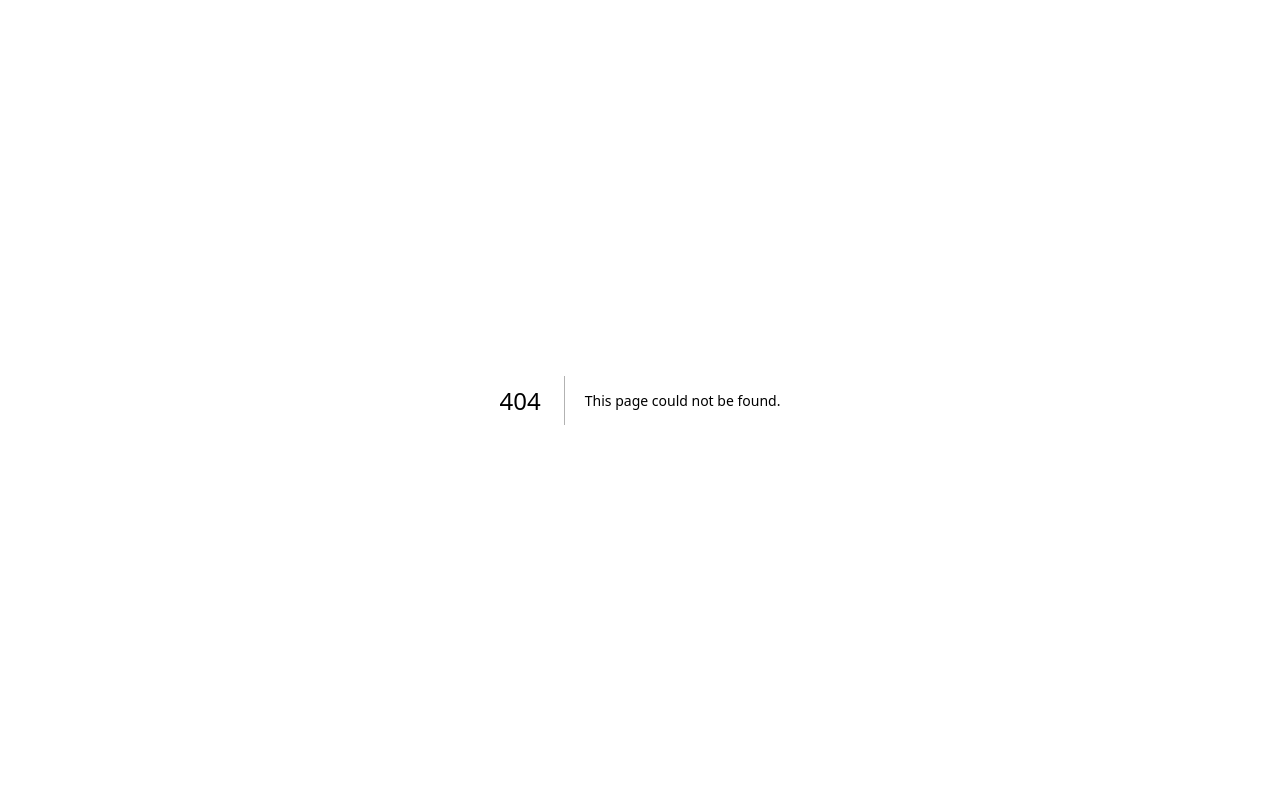
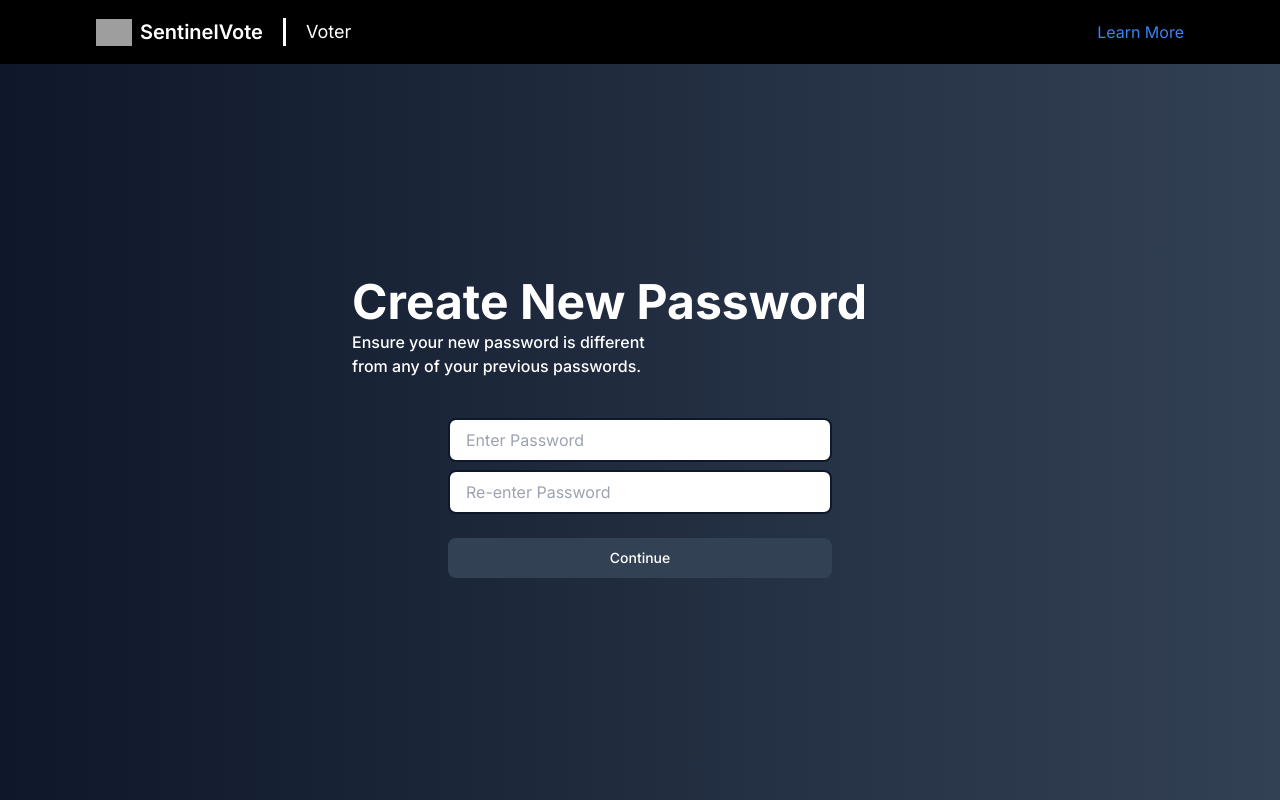
Before and after one commit to SentinelVote/frontend, a Next.js app: page /voter/set-password in a window 1280 px wide. Before the commit this address had no page. Built offline with nearby package versions, Linux system fonts and the light colour scheme; grey boxes are pictures that could not be loaded.

Commit message:
feat: add forgotPassword, registrationFail and setPassword pages

```diff
--- a/src/app/page.tsx
+++ b/src/app/page.tsx
@@ -81,10 +81,8 @@ export default function Home() {
         pemUploader: "/voter/pem-uploader",
         pendingElection: "/voter/pending-election",
         pemGenerate: "/voter/pem-generate",
-
-        // TODO: Add the actual paths for the following:
-        setPassword: "/api/ping",
-        registrationClosed: "/api/ping",
+        setPassword: "/voter/set-password",
+        registrationClosed: "/voter/registration-fail",
       };
 
       // Handle page routing for admin.
@@ -95,7 +93,6 @@ export default function Home() {
 
       // Handle page routing for voter.
       if (hasDefaultPassword) {
-        // TODO: send voter to page: "you have not set your password, please set your password".
         window.location.href = paths.setPassword;
       } else if (await ElectionHasEnded()) {
         // Voting has ended, show the results.
@@ -219,7 +216,9 @@ export default function Home() {
                       value={password}
                       onChange={(e) => setPassword(e.target.value)}
                     />
-                    <p className="self-end">Forgot password?</p>
+                    <Link href="/voter/forgot-password">
+                      <p className="self-end">Forgot password?</p>
+                    </Link>
                     {loginError && <p className="text-red-500">{loginError}</p>}
                     <button
                       type="submit"
--- /dev/null
+++ b/src/app/voter/forgot-password/page.tsx
@@ -0,0 +1,81 @@
+"use client";
+import { useState } from "react";
+export default function ForgotPassword() {
+  const [email, setEmail] = useState("");
+  const [emailError, setEmailError] = useState("");
+  const handleForgotEmail = async (e: any) => {
+    e.preventDefault();
+    try {
+      const response = await fetch(
+        `${process.env.NEXT_PUBLIC_BACKEND_URL}/forgot-password`,
+        {
+          method: "POST",
+          headers: {
+            "Content-Type": "application/json",
+          },
+          body: JSON.stringify({ email }),
+        }
+      );
+      const data = await response.json();
+      console.log(`Data from forgot-password:\n${data}`);
+      if (!response.ok) {
+        setEmailError("Invalid email");
+        return;
+      }
+    } catch (error) {
+      null;
+      //   setEmailError("Error in forgot-password");
+    }
+    window.alert("Email sent to reset password!");
+  };
+
+  return (
+    <>
+      <main
+        className="flex flex-col items-center justify-between p-24 bg-gradient-to-r from-slate-900 to-slate-700 text-slate-900"
+        style={{
+          minHeight: "92vh",
+          overflow: "hidden",
+          justifyContent: "center",
+        }}
+      >
+        <div className="flex max-w-xl text-white justify-center">
+          <div className="flex flex-col">
+            <div className="flex flex-col align-center">
+              <h1 className="font-bold text-5xl">Forgot Password Page</h1>
+              <p
+                className="font-medium text-md mt-1"
+                style={{ textWrap: "balance" }}
+              >
+                {`Enter the email address associated with your account and we'll send you a link to reset your password.`}
+              </p>
+            </div>
+            <form
+              onSubmit={handleForgotEmail}
+              className="flex flex-col w-2/3 self-center gap-2 pt-10 text-gray-500"
+            >
+              <input
+                className="border-2 border-slate-900 rounded-lg px-4 py-2"
+                type="text"
+                name="email"
+                id="email"
+                placeholder={"Email"}
+                value={email}
+                onChange={(e) => setEmail(e.target.value)}
+              />
+              {emailError && <p className="text-slate-500">{emailError}</p>}
+              <button
+                type="submit"
+                className="focus:outline-none text-white bg-slate-700 hover:bg-slate-800 focus:ring-4
+              focus:ring-slate-300 font-medium rounded-lg text-sm px-5 py-2.5 w-full self-baseline
+              me-2 mb-2 dark:bg-slate-600 dark:hover:bg-slate-700 dark:focus:ring-slate-900 mt-4 "
+              >
+                Continue
+              </button>
+            </form>
+          </div>
+        </div>
+      </main>
+    </>
+  );
+}
--- /dev/null
+++ b/src/app/voter/registration-fail/page.tsx
@@ -0,0 +1,46 @@
+"use client";
+import { ClearCookies } from "@/app/globals";
+import Link from "next/link";
+
+export default function RegistrationFail() {
+  const handleExit = () => {
+    ClearCookies();
+    window.close();
+  };
+  return (
+    <>
+      <main
+        className="flex flex-col items-center justify-between p-24 bg-gradient-to-r from-slate-900 to-slate-700 text-slate-900"
+        style={{
+          minHeight: "92vh",
+          overflow: "hidden",
+          justifyContent: "center",
+        }}
+      >
+        <div className="flex  w-full text-white justify-center">
+          <div className="flex flex-col">
+            <div className="flex flex-col align-center">
+              <h1 className="font-bold text-5xl"> Registration Failed</h1>
+              <p className="font-medium text-lg">
+                You did not register for election before the deadline, you
+                cannot participate. Stay tuned for election updates!
+              </p>
+            </div>
+            <Link href="/" className="self-center">
+              <button
+                type="button"
+                onClick={handleExit}
+                className="text-gray-900 bg-white border border-gray-300 mt-10 w-[150px] self-center
+      focus:outline-none hover:bg-gray-100 focus:ring-4 focus:ring-gray-200 font-medium rounded-lg
+      text-sm px-5 py-2.5 me-2 mb-2 dark:bg-gray-800 dark:text-white dark:border-gray-600
+      dark:hover:bg-gray-700 dark:hover:border-gray-600 dark:focus:ring-gray-700"
+              >
+                Exit
+              </button>
+            </Link>
+          </div>
+        </div>
+      </main>
+    </>
+  );
+}
--- /dev/null
+++ b/src/app/voter/set-password/page.tsx
@@ -0,0 +1,101 @@
+"use client";
+import { ClearCookies, GetCookie } from "@/app/globals";
+import { useState } from "react";
+export default function SetPassword() {
+  const email = GetCookie("user_email");
+  const [password, setPassword] = useState("");
+  const [confirmPassword, setConfirmPassword] = useState("");
+  const [resetPwError, setResetPwError] = useState("");
+
+  const handleForgotEmail = async (e: any) => {
+    e.preventDefault();
+    if (password !== confirmPassword) {
+      setResetPwError("Passwords do not match");
+      return;
+    }
+
+    try {
+      const response = await fetch(
+        `${process.env.NEXT_PUBLIC_BACKEND_URL}/login/update`,
+        {
+          method: "POST",
+          headers: {
+            "Content-Type": "application/json",
+          },
+          body: JSON.stringify({ email, password }),
+        }
+      );
+      const data = await response.json();
+      console.log(`Data from forgot-password:\n${data}`);
+      if (!response.ok) {
+        setResetPwError("Invalid password");
+        return;
+      }
+      window.alert("Password reset successfully!");
+      ClearCookies();
+      window.location.href = "/";
+    } catch (error) {
+      setResetPwError("Error in forgot-password");
+    }
+  };
+
+  return (
+    <>
+      <main
+        className="flex flex-col items-center justify-between p-24 bg-gradient-to-r from-slate-900 to-slate-700 text-slate-900"
+        style={{
+          minHeight: "92vh",
+          overflow: "hidden",
+          justifyContent: "center",
+        }}
+      >
+        <div className="flex max-w-xl text-white justify-center">
+          <div className="flex flex-col">
+            <div className="flex flex-col align-center">
+              <h1 className="font-bold text-5xl">Create New Password</h1>
+              <p
+                className="font-medium text-md mt-1"
+                style={{ textWrap: "balance" }}
+              >
+                Ensure your new password is different from any of your previous
+                passwords.
+              </p>
+            </div>
+            <form
+              onSubmit={handleForgotEmail}
+              className="flex flex-col w-2/3 self-center gap-2 pt-10 text-gray-500"
+            >
+              <input
+                className="border-2 border-slate-900 rounded-lg px-4 py-2"
+                type="password"
+                name="password"
+                id="password"
+                placeholder="Enter Password"
+                value={password}
+                onChange={(e) => setPassword(e.target.value)}
+              />
+              <input
+                className="border-2 border-slate-900 rounded-lg px-4 py-2"
+                type="password"
+                name="confirmPassword"
+                id="confirmPassword"
+                placeholder="Re-enter Password"
+                value={confirmPassword}
+                onChange={(e) => setConfirmPassword(e.target.value)}
+              />
+              {resetPwError && <p className="text-red-500">{resetPwError}</p>}
+              <button
+                type="submit"
+                className="focus:outline-none text-white bg-slate-700 hover:bg-slate-800 focus:ring-4
+              focus:ring-slate-300 font-medium rounded-lg text-sm px-5 py-2.5 w-full self-baseline
+              me-2 mb-2 dark:bg-slate-600 dark:hover:bg-slate-700 dark:focus:ring-slate-900 mt-4 "
+              >
+                Continue
+              </button>
+            </form>
+          </div>
+        </div>
+      </main>
+    </>
+  );
+}
```
